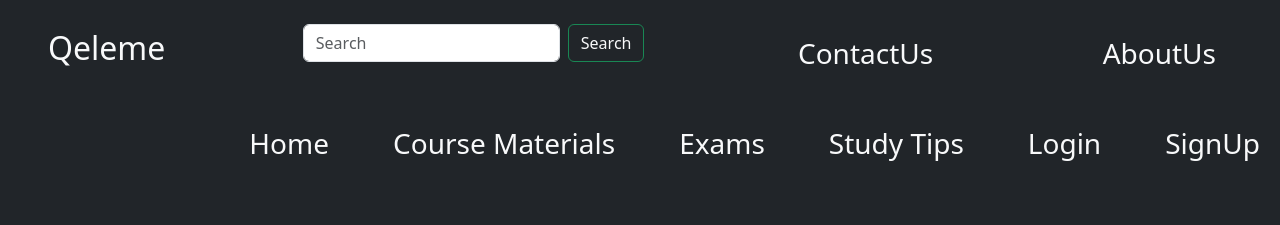
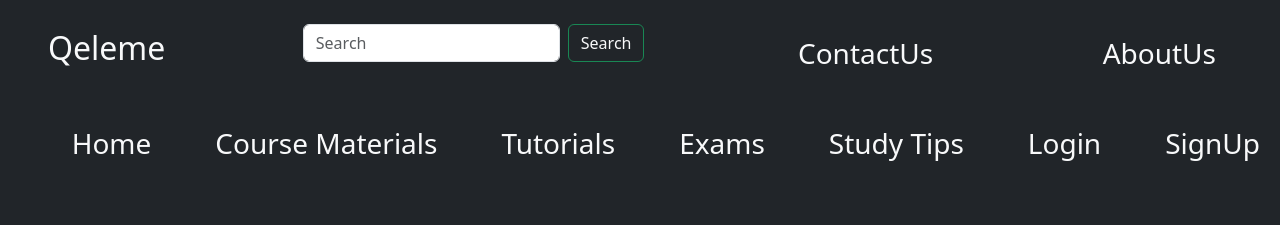
Before and after one commit to Kaleab213/Qeleme-Website-, a plain HTML site: page Tutorialsboot.html in a window 1280 px wide. Shown: the top 225 px of the page. Drawn offline with nearby package versions, Linux system fonts and the light colour scheme; a script that the page names is missing.

Commit message:
Update Tutorialsboot.html

```diff
--- a/Tutorialsboot.html
+++ b/Tutorialsboot.html
@@ -88,6 +88,13 @@
                   class="nav-link text-light fs-3"
                   href="courseMaterialsboot.html"
                   >Course Materials</a
+                >
+              </li>
+              <li class="nav-item me-5">
+                <a
+                  class="nav-link text-light fs-3"
+                  href="Tutorialsboot.html"
+                  >Tutorials</a
                 >
               </li>
               <li class="nav-item me-5">
```
